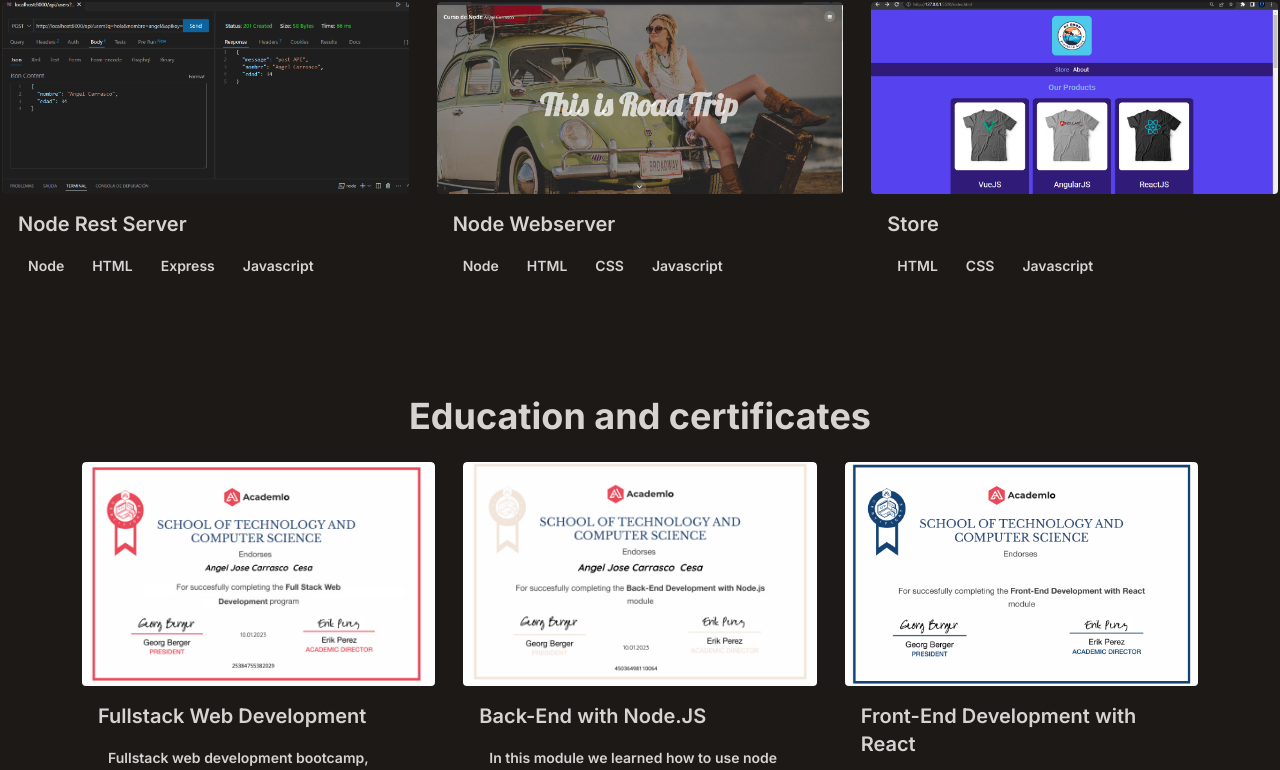
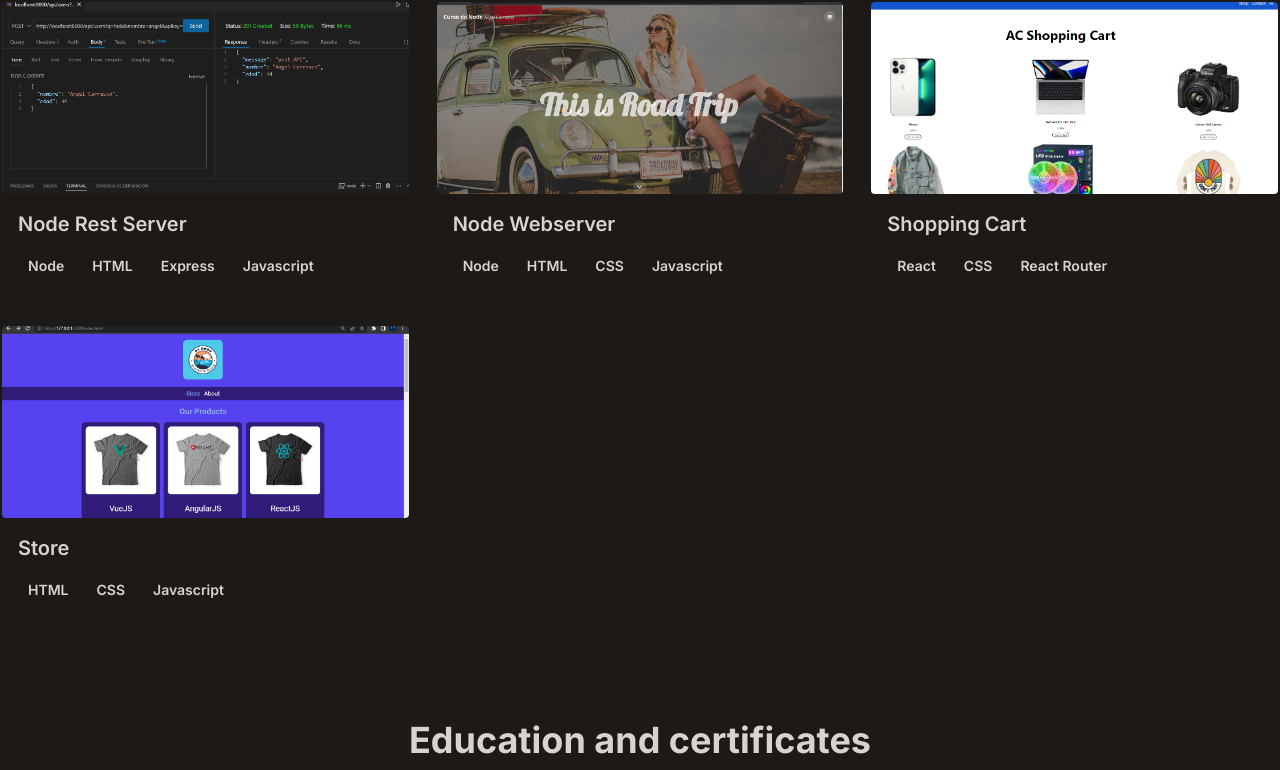
Before and after one commit to acarrascocesa/acportfolio23, a React (Vite) app: page / in a window 1280 px wide. Shown: the part 1556-2326 px from the top of the page. Built offline with nearby package versions, Linux system fonts and the light colour scheme.

Commit message:
shopping project added

```diff
--- a/src/data/portfolio.js
+++ b/src/data/portfolio.js
@@ -10,6 +10,7 @@ import login from "./projects/login.png"
 import calculator from "./projects/calculator.png"
 import restserver from "./projects/restserver.png"
 import food from "./projects/food.png"
+import shopping from "./projects/shopping.png"
 
 
 export default [
@@ -80,6 +81,12 @@ export default [
         link: "https://node-webserver-ac.up.railway.app/"
     },
     {
+        title: "Shopping Cart",
+        img: shopping,
+        stack: ["React", "CSS", "React Router"],
+        link: "https://acshoppingcart.netlify.app/"
+    },
+    {
         title: "Store",
         img: acshop,
         stack: ["HTML", "CSS", "Javascript"],
```
Also changed, not shown: src/data/projects/shopping.png (added).
